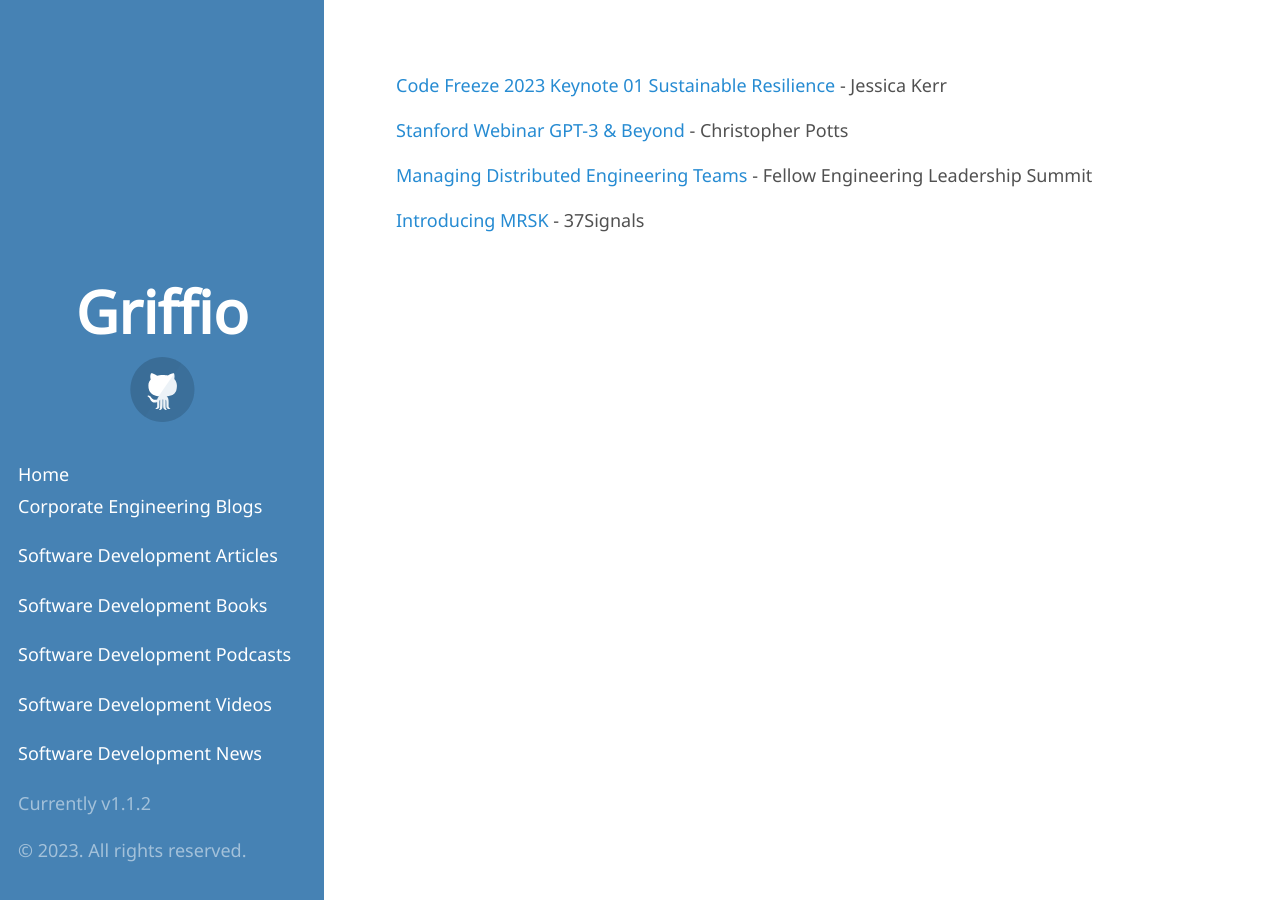
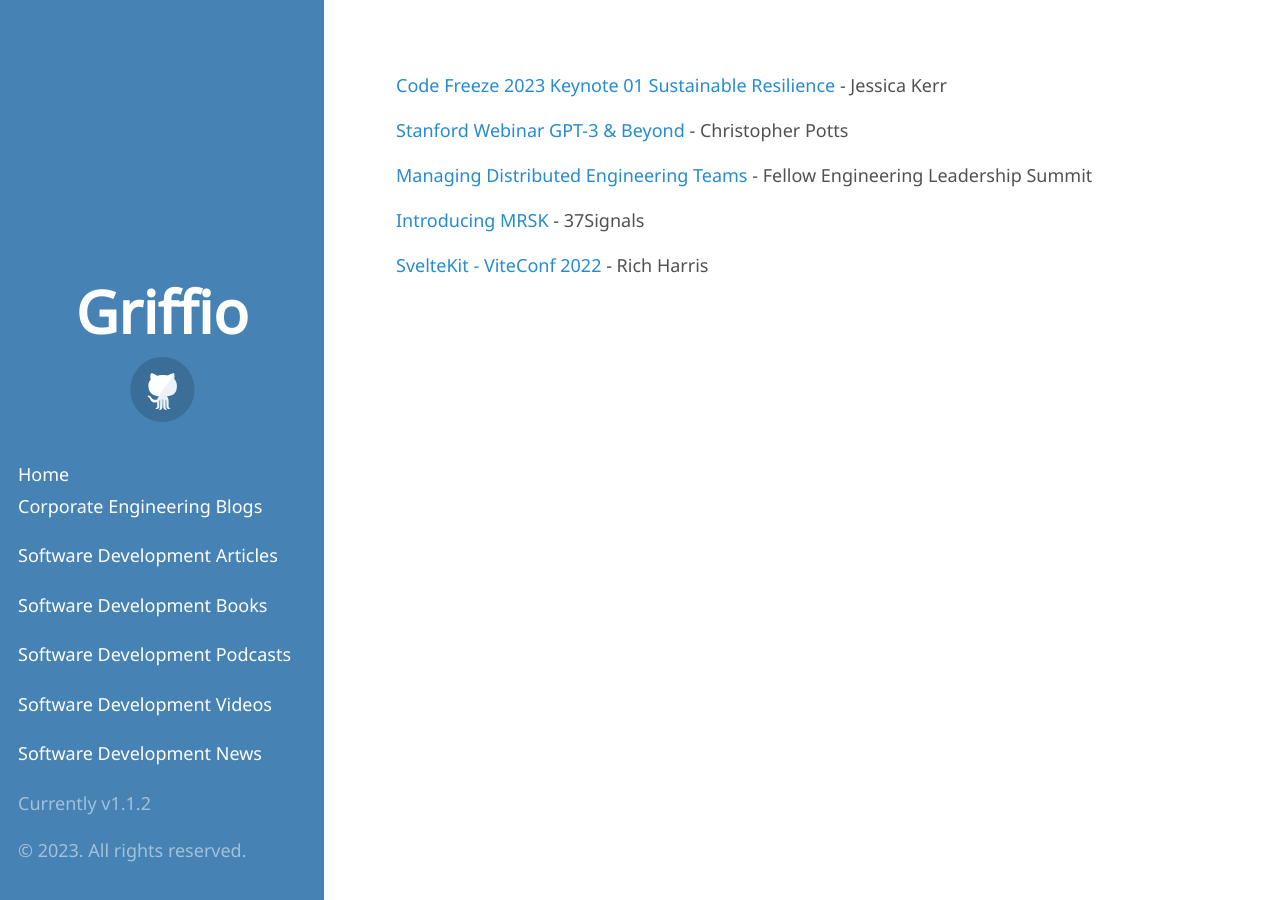
Before and after one commit to griffio/griffio.github.io, a Jekyll site: the page built from tech_talks_highlighted_2023.md, in a window 1280 px wide. Built offline with Jekyll 4.4.1, drawn with Linux system fonts in a browser that asks for light colours; some web fonts are replaced; our own code applies the rules of GitHub Pages for plain Markdown files.

Commit message:
SvelteKit

```diff
--- a/tech_talks_highlighted_2023.md
+++ b/tech_talks_highlighted_2023.md
@@ -5,3 +5,5 @@
 [Managing Distributed Engineering Teams](https://www.youtube.com/watch?v=HJgQhq__V0k&list=PL0VAcQdPbYQkOa0CyD-AJRPYR2gwyGcN4&index=1) - Fellow Engineering Leadership Summit
 
 [Introducing MRSK](https://www.youtube.com/watch?v=LL1cV2FXZ5I) - 37Signals
+
+[SvelteKit - ViteConf 2022](https://www.youtube.com/watch?v=-OMPfr56kXI) - Rich Harris
```
